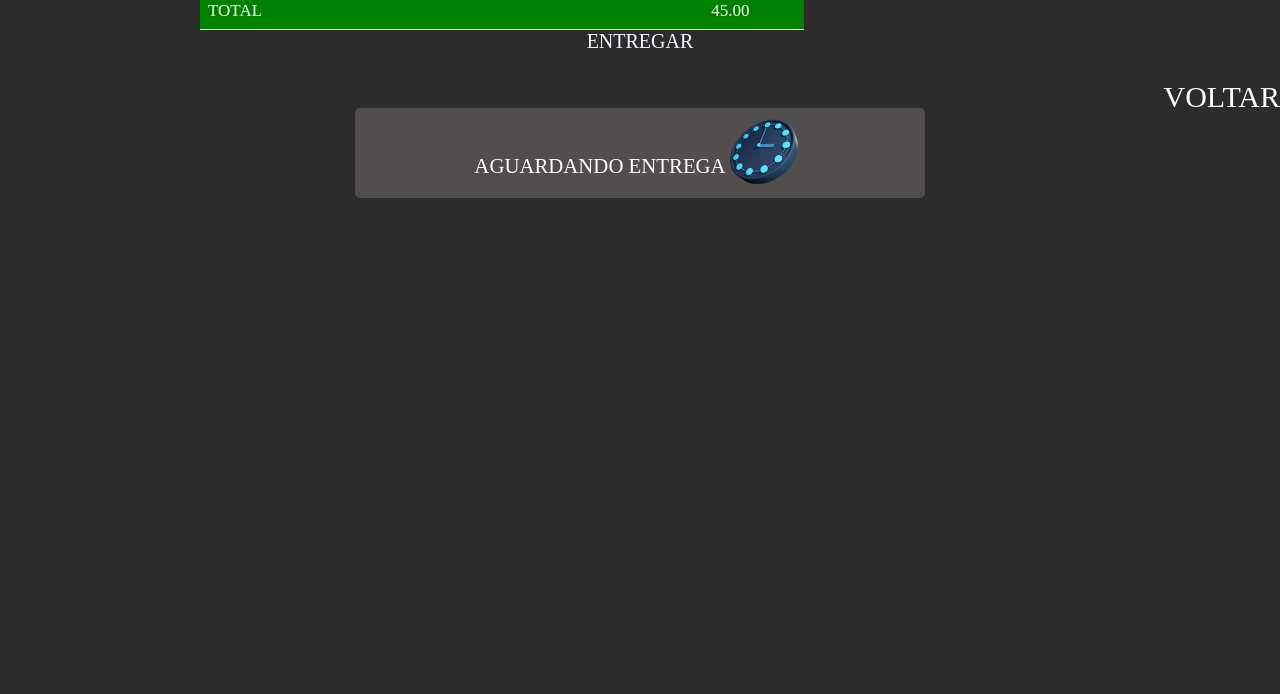
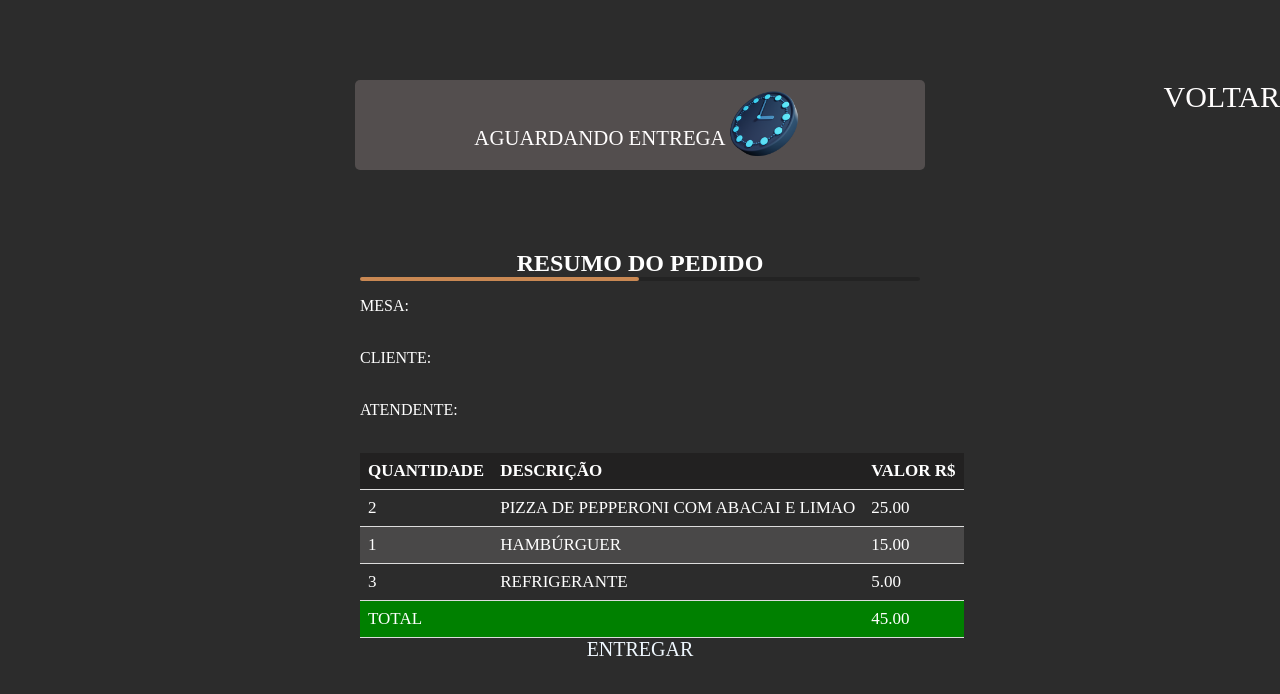
Before and after one commit to patriciadania/burger-script, a React (Create React App) app: page /aguardandoentrega in a window 1280 px wide. Shown: the top 694 px of the page. Built offline with nearby package versions, Linux system fonts and the light colour scheme.

Commit message:
Implementação fazer pedidos na api. Co-authored-by: ThainaraTabile thainara.tabilebenevides@gmail.com

```diff
--- a/src/Paginas/AguardandoEntrega/AguardandoEntrega.css
+++ b/src/Paginas/AguardandoEntrega/AguardandoEntrega.css
@@ -29,3 +29,13 @@
     color: aliceblue;
 
 }
+.container-resumo-pedido{
+    display: flex;
+    flex-wrap: wrap;
+    justify-content: space-between;
+  }
+  .container-resumo-pedido {
+    width: 100%;
+    max-width: 35rem;
+    margin: 0 auto;
+  }
```
Also changed, not shown: src/API/Pedidos.js (added, +27 -0 lines).
